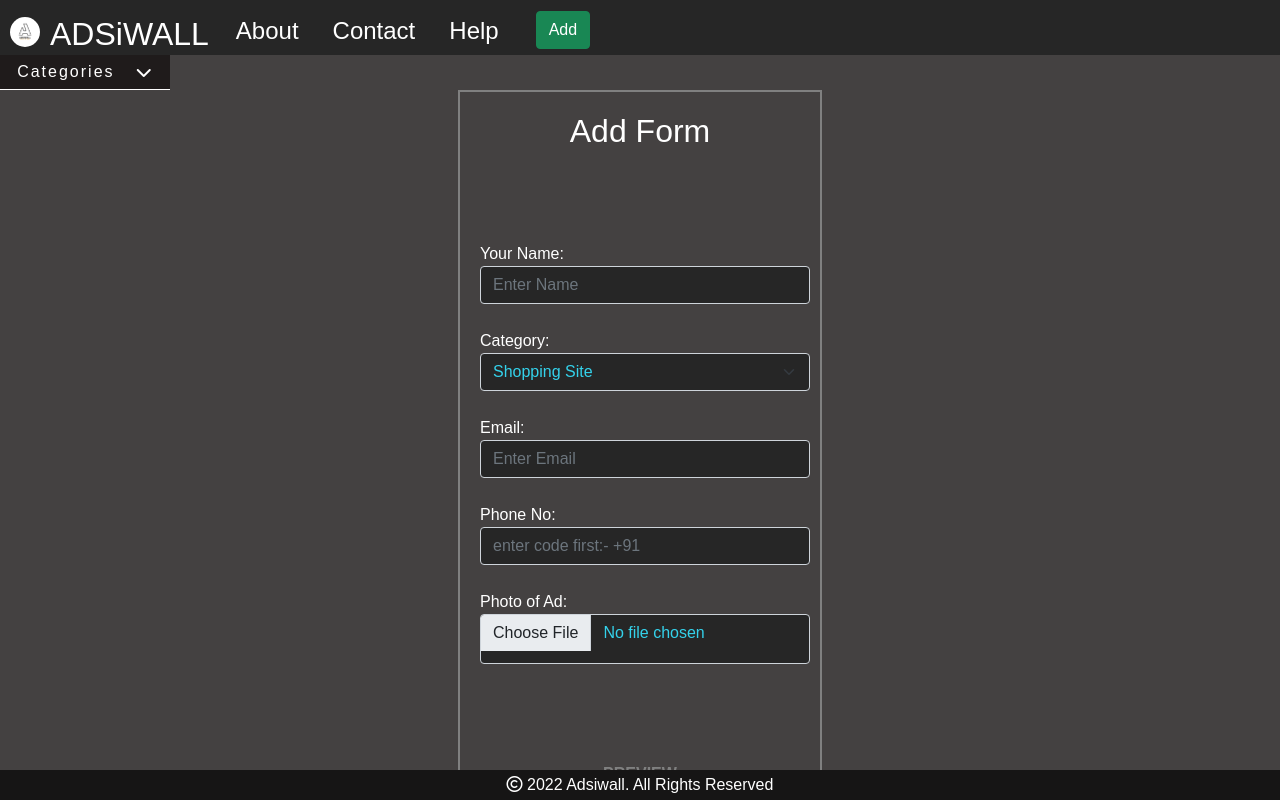
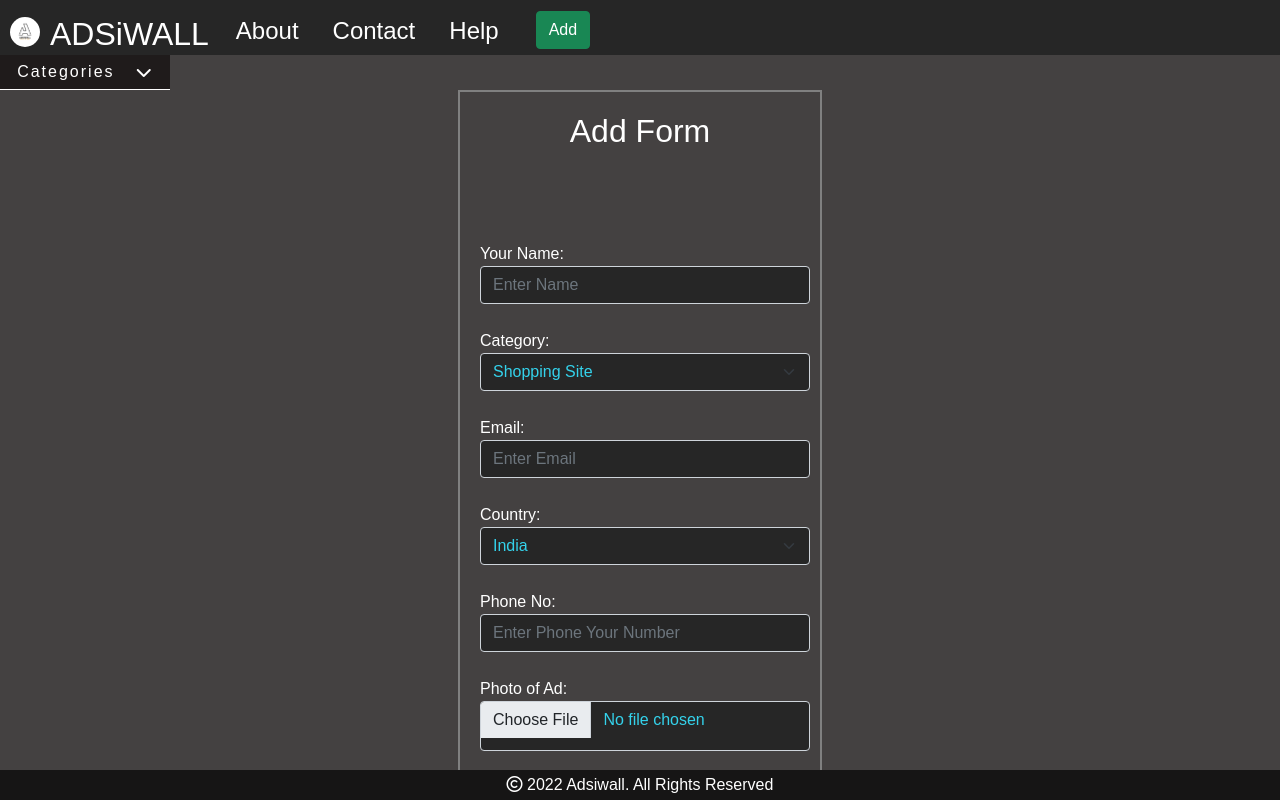
Before and after one commit to NobelRoyP/ADSiWALL-REACT-APP, a React (Create React App) app: page /add-photo in a window 1280 px wide. Shown: the top 800 px of the page. Built offline with nearby package versions, Linux system fonts and the light colour scheme.

Commit message:
Update AddPhoto.js

```diff
--- a/src/components/AddPhoto.js
+++ b/src/components/AddPhoto.js
@@ -32,7 +32,7 @@ const AddPhoto = () => {
                 </div>
                 <div className="form-group">
                     <label>Category:
-                           <select name="Category" className="form-select">
+                        <select name="Category" className="form-select">
                             <option>Shopping Site</option>
                             <option>Instagram</option>
                             <option>Facebook</option>
@@ -47,7 +47,14 @@ const AddPhoto = () => {
                     <label>Email: <input type="email" name="Email" className="form-control" placeholder="Enter Email" required autoComplete="off" /></label>
                 </div>
                 <div className="form-group">
-                    <label>Phone No: <input type="text" name="Phone" className="form-control" placeholder="enter code first:- +91" required autoComplete="off" /></label>
+                    <label>Country:
+                        <select name="Country" className="form-select">
+                            <option>India</option>
+                        </select>
+                    </label>
+                </div>
+                <div className="form-group">
+                    <label>Phone No: <input type="text" name="Phone" className="form-control" placeholder="Enter Phone Your Number" required autoComplete="off" /></label>
                 </div>
                 <div className="form-group">
                     <label>Photo of Ad: <input type="file" name="Attachment" className="form-control" style={{ height: "50px" }} onChange={getImagePreview} required accept="image/png, image/jpeg" /></label>
```
